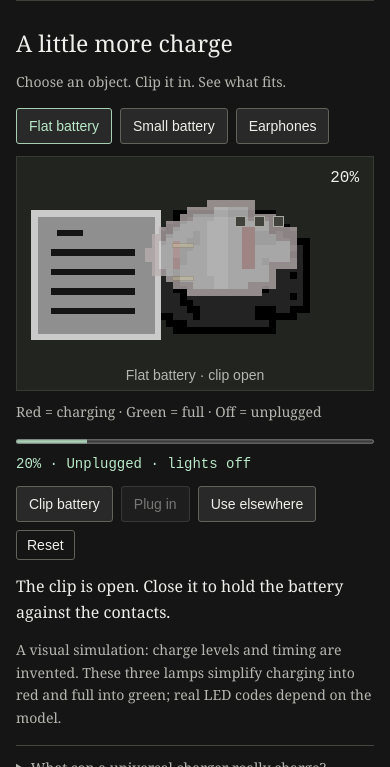
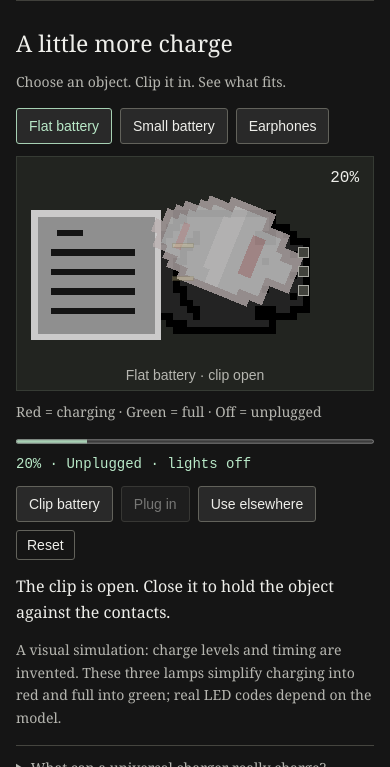
Before and after one commit to Yanwugirl/Creattech_Websites-JiaMing, a website: page universal-charger/charger.html in a window 390 px wide. Both pictures are taken after a click on the button "Open clip". Shown: the part 1126-1893 px from the top of the page. Drawn offline with Linux system fonts and the light colour scheme.

Commit message:
Fix clip pivot, vertical lamps and earphone charging

```diff
--- a/universal-charger/charger.html
+++ b/universal-charger/charger.html
@@ -93,10 +93,10 @@
           <p class="note">The clips are for compatible removable batteries with matching contacts and voltage. The two battery sizes here are imagined compatible cells. “Universal” does not mean every object fits.</p>
           <div class="reference-images">
             <figure><img src="assets/battery-reference.webp" alt="Reference photo of a battery held under a universal charger's clip" loading="lazy"><figcaption>A battery under the clip</figcaption></figure>
-            <figure><img src="assets/earphone-reference.webp" alt="Reference photo showing a wired earphone placed on a charger" loading="lazy"><figcaption>Placed there ≠ charging</figcaption></figure>
+            <figure><img src="assets/earphone-reference.webp" alt="Your reference photo of an earphone held on a universal charger" loading="lazy"><figcaption>An earphone under the clip</figcaption></figure>
           </div>
-          <p class="note">The earphone in your reference is wired: it has no charging battery. Rechargeable USB devices need a supported USB output and cable, not these clamps; this object's USB capability is unverified.</p>
-          <p class="note">Compare <a href="https://support.hama.com/webresources/article-documents/00081/man/00081380man_cs_de_en_es_fi_fr_it_nl_pl_pt_ru_sv.pdf" target="_blank" rel="noopener noreferrer">Hama's universal charger manual</a> and <a href="https://support.apple.com/en-us/108042" target="_blank" rel="noopener noreferrer">Apple's wired-earphone guide</a>. These describe other products, not the exact charger shown here.</p>
+          <p class="note">The earphone here is a rechargeable model, inspired by your reference. Its compatible connection is assumed for this experiment; the photo cannot verify its voltage or charging circuit.</p>
+          <p class="note">Compare <a href="https://support.hama.com/webresources/article-documents/00081/man/00081380man_cs_de_en_es_fi_fr_it_nl_pl_pt_ru_sv.pdf" target="_blank" rel="noopener noreferrer">Hama's battery-charger manual</a> and a <a href="https://patents.google.com/patent/CN213586214U/zh" target="_blank" rel="noopener noreferrer">contact-based earphone charger design</a>. These describe other products, not the exact charger shown here.</p>
         </details>
       </section>
     </div>
--- a/universal-charger/script.js
+++ b/universal-charger/script.js
@@ -175,9 +175,9 @@ document.querySelector(".stop-motion").addEventListener("toggle", event => {
 // 5. Change the object, close the clip, then connect the power.
 // These charge levels are playful values, not measured charging behaviour.
 const chargeItems = {
-  flat: { name: "Flat battery", image: "assets/flat-battery.png", chargeable: true, start: 20, charge: 20 },
-  small: { name: "Small battery", image: "assets/flat-battery.png", chargeable: true, start: 40, charge: 40 },
-  earphones: { name: "Wired earphones", image: "assets/earphone.png", chargeable: false }
+  flat: { name: "Flat battery", image: "assets/flat-battery.png", start: 20, charge: 20 },
+  small: { name: "Small battery", image: "assets/flat-battery.png", start: 40, charge: 40 },
+  earphones: { name: "Rechargeable earphone", image: "assets/earphone.png", start: 30, charge: 30 }
 };
 let selectedItem = "flat";
 let seated = true;
@@ -189,35 +189,33 @@ const stage = document.getElementById("charging-stage");
 
 function updateCharge() {
   const item = chargeItems[selectedItem];
-  const state = !item.chargeable ? "incompatible" : pluggedIn ? (item.charge === 100 ? "full" : "charging") : "unplugged";
+  const state = pluggedIn ? (item.charge === 100 ? "full" : "charging") : "unplugged";
   stage.dataset.state = state;
   stage.dataset.item = selectedItem;
   stage.dataset.seated = String(seated);
   const meter = document.getElementById("battery-level");
-  meter.hidden = !item.chargeable;
-  meter.value = item.charge || 0;
-  document.getElementById("battery-number").textContent = item.chargeable ? item.charge + "%" : "—";
-  document.getElementById("fit-button").textContent = seated ? "Open clip" : "Clip battery";
-  document.getElementById("fit-button").disabled = pluggedIn || !item.chargeable;
+  meter.value = item.charge;
+  document.getElementById("battery-number").textContent = item.charge + "%";
+  document.getElementById("fit-button").textContent = seated ? "Open clip" : selectedItem === "earphones" ? "Clip earphone" : "Clip battery";
+  document.getElementById("fit-button").disabled = pluggedIn;
   document.getElementById("charge-button").textContent = pluggedIn ? "Unplug" : "Plug in";
-  document.getElementById("charge-button").disabled = !item.chargeable || !seated;
-  document.getElementById("use-button").disabled = pluggedIn || !item.chargeable || item.charge === 0;
-  document.getElementById("charge-status").textContent = item.chargeable ? item.charge + "% · " + (state === "charging" ? "Charging · red lights" : state === "full" ? "Full · green lights" : "Unplugged · lights off") : "No battery to charge · lights off";
-  document.getElementById("item-label").textContent = item.name + " · " + (!item.chargeable ? "not rechargeable" : seated ? "clipped in" : "clip open");
+  document.getElementById("charge-button").disabled = !seated;
+  document.getElementById("use-button").disabled = pluggedIn || item.charge === 0;
+  document.getElementById("charge-status").textContent = item.charge + "% · " + (state === "charging" ? "Charging · red lights" : state === "full" ? "Full · green lights" : "Unplugged · lights off");
+  document.getElementById("item-label").textContent = item.name + " · " + (seated ? "clipped in" : "clip open");
   stage.setAttribute("aria-label", item.name + (seated ? " held under the charger's clip" : " next to the open clip"));
   document.querySelector(".indicator-lights").setAttribute("aria-label", "Three indicator lights: " + (state === "charging" ? "red, charging" : state === "full" ? "green, full" : "off"));
   let thought;
-  if (!item.chargeable) thought = "This wired earphone has no rechargeable battery. Being placed on a charger does not mean it can charge.";
-  else if (state === "full") thought = "Full: active charging has stopped. Still plugged in for " + idleSteps + " idle step(s). When will you unplug?";
-  else if (state === "charging") thought = "The red lights are on. The battery stays under the clip while its simulated charge rises.";
-  else if (!seated) thought = "The clip is open. Close it to hold the battery against the contacts.";
-  else thought = "The battery is clipped in. Plug in to charge, or open the clip to try another object.";
+  if (state === "full") thought = "Full: active charging has stopped. Still plugged in for " + idleSteps + " idle step(s). When will you unplug?";
+  else if (state === "charging") thought = "The red lights are on. The " + (selectedItem === "earphones" ? "earphone" : "battery") + " stays under the clip while its simulated charge rises.";
+  else if (!seated) thought = "The clip is open. Close it to hold the object against the contacts.";
+  else thought = "Clipped in. Plug in to charge, or open the clip to try another object.";
   document.getElementById("charge-thought").textContent = thought;
 }
 
 function chargingTick() {
   const item = chargeItems[selectedItem];
-  if (!pluggedIn || !seated || !item.chargeable) return;
+  if (!pluggedIn || !seated) return;
   if (item.charge < 100) item.charge = Math.min(100, item.charge + STEP);
   else idleSteps++;
   updateCharge();
@@ -239,25 +237,25 @@ function chooseItem(id) {
 }
 itemButtons.forEach(button => button.addEventListener("click", () => chooseItem(button.dataset.item)));
 document.getElementById("fit-button").addEventListener("click", () => {
-  if (pluggedIn || !chargeItems[selectedItem].chargeable) return;
+  if (pluggedIn) return;
   seated = !seated;
   updateCharge();
 });
 document.getElementById("charge-button").addEventListener("click", () => {
-  if (!seated || !chargeItems[selectedItem].chargeable) return;
+  if (!seated) return;
   pluggedIn = !pluggedIn;
   updateCharge();
 });
 document.getElementById("use-button").addEventListener("click", () => {
   const item = chargeItems[selectedItem];
-  if (pluggedIn || !item.chargeable) return;
+  if (pluggedIn) return;
   item.charge = Math.max(0, item.charge - 20);
-  seated = false; // Using the battery elsewhere removes it from the clip.
+  seated = false; // Using the object elsewhere removes it from the clip.
   idleSteps = 0;
   updateCharge();
 });
 document.getElementById("reset-charge").addEventListener("click", () => {
-  Object.values(chargeItems).forEach(item => { if (item.chargeable) item.charge = item.start; });
+  Object.values(chargeItems).forEach(item => { item.charge = item.start; });
   pluggedIn = false;
   idleSteps = 0;
   chooseItem("flat");
--- a/universal-charger/style.css
+++ b/universal-charger/style.css
@@ -67,23 +67,26 @@ summary { color: #b6b6b0; font-size: 14px; cursor: pointer; }
 .item-buttons { display: flex; flex-wrap: wrap; gap: 8px; margin-bottom: 12px; }
 #charging-stage { position: relative; height: 235px; background: #222420; overflow: hidden; border: 1px solid #363b34; }
 #charging-stage img { image-rendering: pixelated; }
-.charging-rig { position: relative; width: 340px; height: 195px; margin: 5px auto 0; }
-#charge-body, #charge-cover { position: absolute; width: 220px; height: 220px; left: 86px; top: 0; transform: rotate(90deg); pointer-events: none; }
-#charge-body { z-index: 1; }
+.charging-rig { position: relative; width: 340px; height: 195px; margin: 5px auto 0; --hinge-x: 264.75px; --hinge-y: 110px; --clip-anchor-x: 110px; --clip-anchor-y: 41.25px; }
+#charge-body, #charge-cover { position: absolute; width: 220px; height: 220px; pointer-events: none; }
+#charge-body { left: 86px; top: 0; transform: rotate(90deg); z-index: 1; }
 #charge-item { position: absolute; width: 130px; height: 130px; object-fit: contain; left: 30px; top: 48px; z-index: 2; transition: transform .3s steps(3, end); }
-#charge-cover { z-index: 3; opacity: .75; transition: transform .3s steps(3, end); }
+/* The cover's (16, 6) pixel is its hinge. Keep it on the body's right side.
+   Opening changes only the angle, so this point never slides away. */
+#charge-cover { left: calc(var(--hinge-x) - var(--clip-anchor-x)); top: calc(var(--hinge-y) - var(--clip-anchor-y)); transform-origin: var(--clip-anchor-x) var(--clip-anchor-y); transform: rotate(90deg); z-index: 3; opacity: .75; transition: transform .3s steps(3, end); }
 .contact-pins { position: absolute; left: 147px; top: 81px; z-index: 4; display: grid; gap: 28px; }
 .contact-pins i { width: 22px; height: 5px; background: #dbce9b; border: 1px solid #8f855f; }
-.indicator-lights { position: absolute; top: 54px; left: 210px; display: flex; gap: 8px; z-index: 5; }
+.indicator-lights { position: absolute; top: calc(var(--hinge-y) - 24.5px); left: calc(var(--hinge-x) + 8px); display: flex; flex-direction: column; gap: 8px; z-index: 5; }
 .indicator-lights span { width: 11px; height: 11px; border: 1px solid #aaaaa3; background: #41423c; }
 #charging-stage[data-state="charging"] .indicator-lights span { background: #ef6562; }
 #charging-stage[data-state="full"] .indicator-lights span { background: #8ee89e; }
-#charging-stage[data-seated="false"] #charge-cover { transform: rotate(90deg) translateX(-24px); }
+#charging-stage[data-seated="false"] #charge-cover { transform: rotate(112deg); }
 #charging-stage[data-seated="false"] #charge-item { transform: translateX(-24px); }
 #charging-stage[data-seated="false"] .contact-pins { opacity: .35; }
 #charging-stage[data-item="small"] #charge-item { width: 100px; height: 100px; left: 60px; top: 61px; }
-#charging-stage[data-item="earphones"] #charge-item { width: 62px; height: 118px; left: 68px; top: 58px; }
-#charging-stage[data-item="earphones"] .contact-pins { visibility: hidden; }
+#charging-stage[data-item="earphones"] #charge-item { width: 55px; height: 105px; left: 135px; top: 47px; }
+#charging-stage[data-item="earphones"] .contact-pins { left: 176px; top: 146px; display: flex; gap: 4px; }
+#charging-stage[data-item="earphones"] .contact-pins i { width: 5px; height: 18px; }
 #battery-number { position: absolute; right: 14px; top: 12px; color: #eeeeea; font: 16px monospace; }
 #item-label { position: absolute; bottom: 7px; left: 0; width: 100%; margin: 0; text-align: center; font: 14px Arial, sans-serif; color: #b6b6b0; }
 .light-key { margin: 10px 0 0; }
```
Also changed, not shown: universal-charger/README.md.
